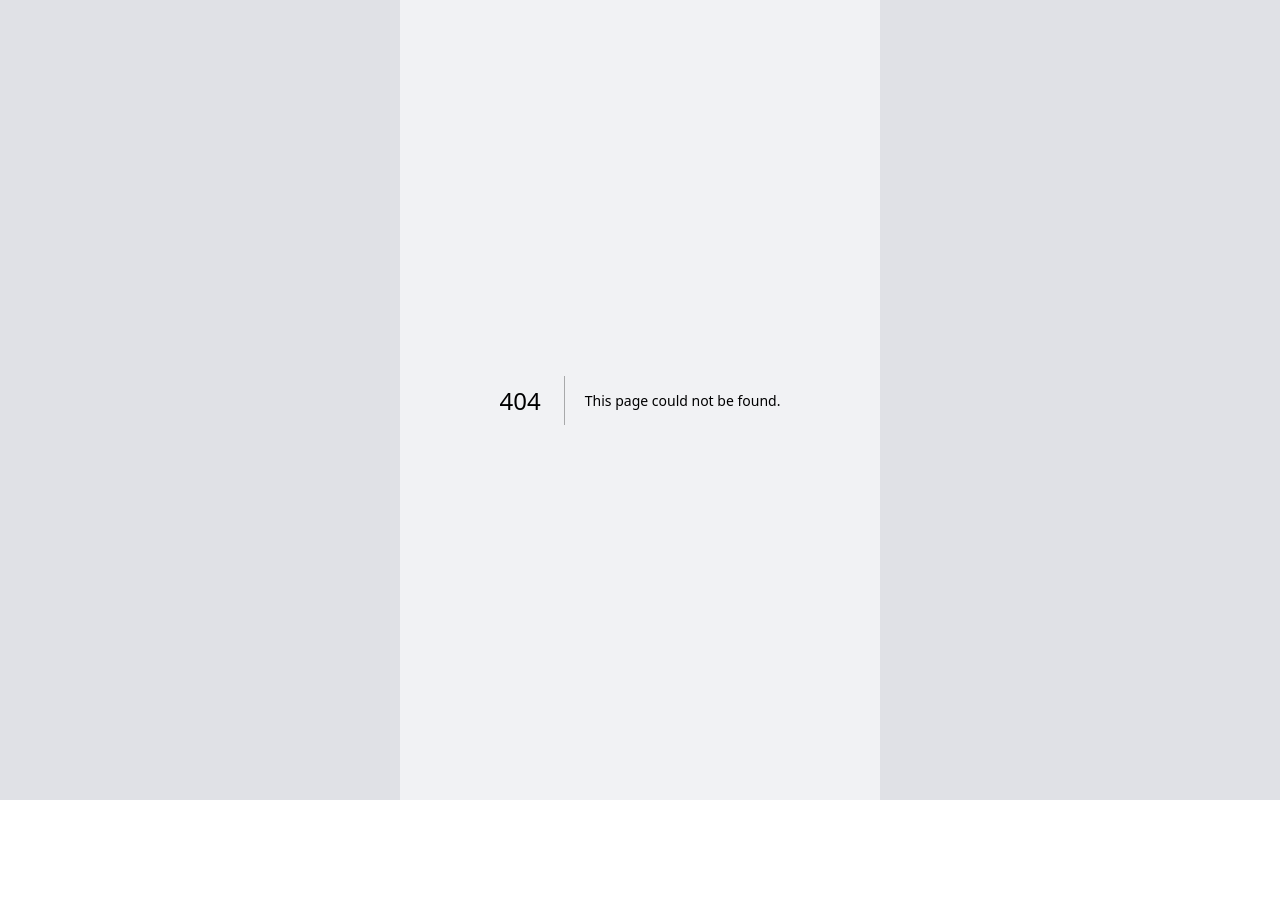
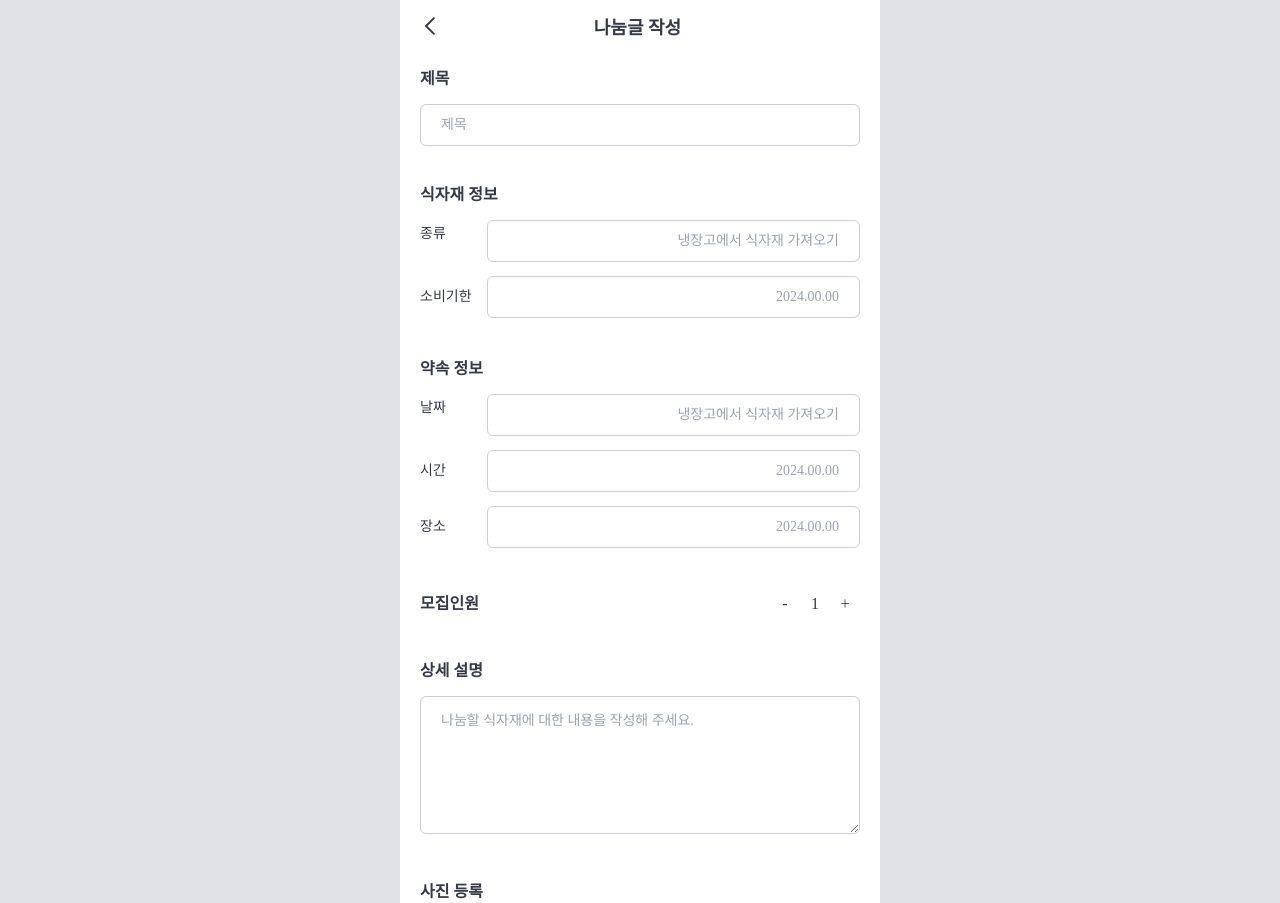
Before and after one commit to DDD-Community/fridge-link-web, a Next.js app: page /add-share in a window 1280 px wide. Before the commit this address had no page. Shown: the top 903 px of the page. Before the commit the page ends 800 px from the top, so only its background shows below. Built offline with nearby package versions, Linux system fonts and the light colour scheme; a web font is replaced by a local one.

Commit message:
feat: 나눔 글쓰기 화면 구현 MARA-45

```diff
--- /dev/null
+++ b/src/components/atoms/Input.tsx
@@ -0,0 +1,17 @@
+import React from 'react';
+
+const Input: React.FC<
+  React.DetailedHTMLProps<
+    React.InputHTMLAttributes<HTMLInputElement>,
+    HTMLInputElement
+  >
+> = ({ ...props }) => {
+  return (
+    <input
+      {...props}
+      className={`px-[20px] py-[10px] border border-gray3 outline-none rounded-[6px] body1-regular text-gray8 ${props.className ?? ''}`}
+    />
+  );
+};
+
+export default Input;
--- a/src/components/atoms/index.ts
+++ b/src/components/atoms/index.ts
@@ -13,3 +13,4 @@ export { default as TabButton } from './TabButton';
 export { default as Radio } from './Radio';
 export { default as SortButton } from './SortButton';
 export { default as RadioButtonField } from './RadioButtonField';
+export { default as Input } from './Input';
--- /dev/null
+++ b/src/components/organisms/InputLabelContainer.tsx
@@ -0,0 +1,15 @@
+import React from 'react';
+
+const InputLabelContainer: React.FC<{
+  label: string;
+  children: React.ReactNode;
+}> = ({ children, label }) => {
+  return (
+    <label className="flex justify-between items-center mb-[14px] body1-medium text-gray8 heading4-semibold">
+      <span className="w-[80px]">{label}</span>
+      {children}
+    </label>
+  );
+};
+
+export default InputLabelContainer;
--- /dev/null
+++ b/src/components/organisms/InputSectionContainer.tsx
@@ -0,0 +1,16 @@
+import React from 'react';
+
+const InputSectionContainer: React.FC<{
+  title: string;
+  children: React.ReactNode;
+  className?: string;
+}> = ({ title, children, className }) => {
+  return (
+    <section className={className ?? ''}>
+      <p className="heading4-semibold text-gray8">{title}</p>
+      {children}
+    </section>
+  );
+};
+
+export default InputSectionContainer;
--- a/src/components/organisms/index.ts
+++ b/src/components/organisms/index.ts
@@ -9,3 +9,5 @@ export { default as OrderListModal } from './OrderListModal';
 export { default as NavWhiteBox } from './NavWhiteBox';
 export { default as Header } from './Header';
 export { default as ShareDetailAuthorBottomWrapper } from './ShareDetailAuthorBottomWrapper';
+export { default as InputLabelContainer } from './InputLabelContainer';
+export { default as InputSectionContainer } from './InputSectionContainer';
--- /dev/null
+++ b/src/pages/add-share/index.tsx
@@ -0,0 +1,146 @@
+import { CameraIcon, CircleClose } from '@/assets/icons';
+import { Button, Input } from '@/components/atoms';
+import { Counter } from '@/components/molecules';
+import {
+  Header,
+  InputLabelContainer,
+  InputSectionContainer,
+} from '@/components/organisms';
+import useCount from '@/hooks/useCount';
+import { type NextPage } from 'next';
+import Image from 'next/image';
+import React, { type ChangeEvent, useState } from 'react';
+
+const AddSharePage: NextPage = () => {
+  const { currentCount, handleIncreaseCount, handleDecreaseCount } = useCount();
+  const [selectedImage, setSelectedImage] = useState<File | null>();
+
+  const onChangeFile = (e: ChangeEvent<HTMLInputElement>) => {
+    const targetFiles = (e.target as HTMLInputElement).files as FileList;
+    const targetFilesArray = Array.from(targetFiles);
+
+    setSelectedImage(targetFilesArray[0]);
+  };
+
+  const onRemoveImage = () => {
+    setSelectedImage(null);
+  };
+
+  return (
+    <div className={'pt-[52px] min-h-screen bg-white'}>
+      <Header headerTitle={'나눔글 작성'} backgroundColor="white" />
+      <div className="pt-[16px] px-[20px]">
+        <InputSectionContainer title={'제목'}>
+          <Input placeholder="제목" className="w-full mt-[14px]" />
+        </InputSectionContainer>
+
+        <InputSectionContainer
+          title={'식자재 정보'}
+          className="mt-[38px] mb-[14px]"
+        >
+          <InputLabelContainer label="종류">
+            <Input
+              placeholder="냉장고에서 식자재 가져오기"
+              className="w-full mt-[14px] text-right"
+            />
+          </InputLabelContainer>
+          <InputLabelContainer label="소비기한">
+            <Input placeholder="2024.00.00" className="w-full text-right" />
+          </InputLabelContainer>
+        </InputSectionContainer>
+
+        <InputSectionContainer
+          title={'약속 정보'}
+          className="mt-[40px] mb-[14px]"
+        >
+          <InputLabelContainer label="날짜">
+            <Input
+              placeholder="냉장고에서 식자재 가져오기"
+              className="w-full mt-[14px] text-right"
+            />
+          </InputLabelContainer>
+          <InputLabelContainer label="시간">
+            <Input placeholder="2024.00.00" className="w-full text-right" />
+          </InputLabelContainer>
+          <InputLabelContainer label="장소">
+            <Input placeholder="2024.00.00" className="w-full text-right" />
+          </InputLabelContainer>
+        </InputSectionContainer>
+
+        <InputSectionContainer
+          title={'모집인원'}
+          className="flex justify-between items-center mt-[40px] mb-[14px]"
+        >
+          <Counter
+            currentCount={currentCount}
+            handleIncreaseCount={handleIncreaseCount}
+            handleDecreaseCount={handleDecreaseCount}
+          />
+        </InputSectionContainer>
+
+        <InputSectionContainer
+          title={'상세 설명'}
+          className="mt-[40px] mb-[14px]"
+        >
+          <textarea
+            placeholder="나눔할 식자재에 대한 내용을 작성해 주세요."
+            className="w-full h-[138px] mt-[14px] px-[20px] py-[14px] border border-gray3 outline-none rounded-[6px] text-gray4 body1-medium"
+          ></textarea>
+        </InputSectionContainer>
+
+        <InputSectionContainer
+          title={'사진 등록'}
+          className="mt-[40px] mb-[14px]"
+        >
+          <div className="flex">
+            <label
+              htmlFor="file"
+              className="flex justify-center items-center w-[70px] aspect-square border rounded-[6px] "
+            >
+              <div>
+                <CameraIcon />
+                <p className="body2-medium text-gray4">0/1</p>
+                <input
+                  type="file"
+                  id="file"
+                  className="hidden"
+                  onChange={(e) => {
+                    onChangeFile(e);
+                  }}
+                />
+              </div>
+            </label>
+
+            {selectedImage ? (
+              <div className="relative w-[70px] ml-[8px] aspect-square border rounded-[6px]">
+                <Image
+                  src={URL.createObjectURL(selectedImage)}
+                  alt="post"
+                  width={100}
+                  height={100}
+                  className="rounded-lg aspect-square"
+                />
+
+                <button
+                  className="absolute top-[-8px] right-[-9px]"
+                  onClick={onRemoveImage}
+                >
+                  <CircleClose />
+                </button>
+              </div>
+            ) : null}
+          </div>
+        </InputSectionContainer>
+
+        <div>
+          <Button
+            text="작성 완료"
+            className="w-full my-[30px] bg-primary2 text-white"
+          />
+        </div>
+      </div>
+    </div>
+  );
+};
+
+export default AddSharePage;
--- a/src/pages/share/index.tsx
+++ b/src/pages/share/index.tsx
@@ -13,6 +13,7 @@ import {
 import { PlusIcon } from '@/assets/icons';
 import { type SortLabel, type TabLabel } from '@/types/common';
 import dayjs from 'dayjs';
+import Link from 'next/link';
 
 export const TABS: TabLabel[] = [
   { label: '나눔 신청', value: 'enroll' },
@@ -79,10 +80,13 @@ const SharePage: NextPage = () => {
             <ShareListItem key={ele.id} data={ele} />
           ))}
         </div>
-        <button className="fixed bottom-[88px] right-[20px] flex justify-center items-center px-[16px] py-[12px] rounded-[50px] bg-primary1">
+        <Link
+          href={'/add-share'}
+          className="fixed bottom-[88px] right-[20px] flex justify-center items-center px-[16px] py-[12px] rounded-[50px] bg-primary1"
+        >
           <PlusIcon fill="#FFFFFF" />
           <span className="ml-[4px] heading4-semibold text-white">글쓰기</span>
-        </button>
+        </Link>
         <Modal
           onClose={onClose}
           isOpen={isOpen}
```
